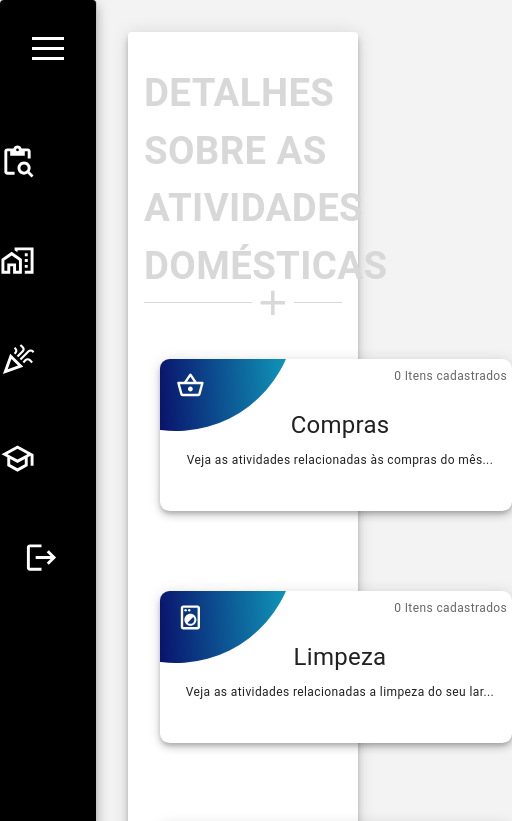
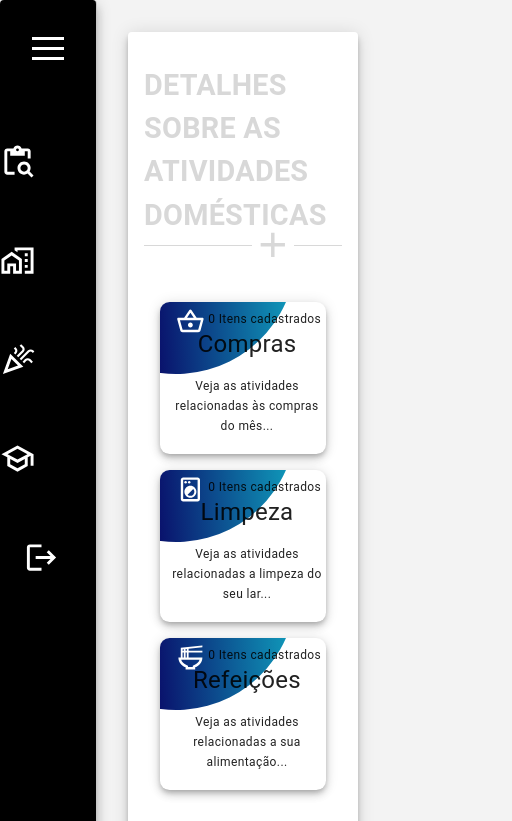
Before and after one commit to LucasPeil/Dashboard, a React (Vite) app in the folder client/: page /casa in a window 390 px wide. Shown: the top 821 px of the page, 512 px wide, since content can reach past the window. Built offline with nearby package versions, Linux system fonts and the light colour scheme; no server answers; sample sign-in values are in the browser's storage.

Commit message:
responsiviness

```diff
--- a/client/src/components/CasaPanels/CasaDashboard.jsx
+++ b/client/src/components/CasaPanels/CasaDashboard.jsx
@@ -56,7 +56,7 @@ const CasaDashboard = ({ open, setOpen }) => {
   const [filter, setFilter] = useState('');
 
   const theme = useTheme();
-  const downLg = useMediaQuery(theme.breakpoints.down('lg'));
+  const downMd = useMediaQuery(theme.breakpoints.down('md'));
 
   // Estado dos Cards
   const [categoryCardSelected, setCategoryCardSelected] = useState([
@@ -204,12 +204,12 @@ const CasaDashboard = ({ open, setOpen }) => {
           <Paper
             elevation={6}
             sx={{
-              px: 2,
               boxSizing: 'border-box',
               width: 'calc(100% - 4rem)',
               margin: '2rem auto',
               minHeight: '90vh',
               position: 'relative',
+              px: 2,
             }}
           >
             <DashboardsHeaders
@@ -219,15 +219,18 @@ const CasaDashboard = ({ open, setOpen }) => {
             />
 
             <Stack
-              direction={downLg ? 'column' : 'row'}
-              spacing={10}
+              direction={downMd ? 'column' : 'row'}
+              spacing={downMd ? 2 : 5}
               sx={{
+                justifyContent: 'start',
+                alignItems: `${downMd ? 'center' : 'start'}`,
                 mt: 7,
                 mb: 2,
-                mx: 2,
                 position: 'relative',
                 zIndex: 10,
-                width: '70%',
+                width: '100%',
+                px: 2,
+                boxSizing: 'border-box',
               }}
             >
               <CategoryCards
--- a/client/src/components/CategoryCards.jsx
+++ b/client/src/components/CategoryCards.jsx
@@ -1,4 +1,4 @@
-import { Paper, Typography, Box } from '@mui/material';
+import { Paper, Typography, Box, useMediaQuery } from '@mui/material';
 import React, { useMemo } from 'react';
 import { useTheme } from '@emotion/react';
 
@@ -29,13 +29,13 @@ const CategoryCards = React.memo(
               },
             '.title': { color: 'white' },
             '.description': { color: 'white' },
-            '.category-description': { color: 'white' },
+            '.category-qty': { color: 'white' },
           }
         : {};
 
       const baseStyle = {
         display: 'flex',
-        width: '22rem',
+        width: { xs: '100%', sm: '18rem', md: '22rem' },
         minHeight: '9.5rem',
         borderRadius: '0.6rem',
         position: 'relative',
@@ -52,12 +52,12 @@ const CategoryCards = React.memo(
             },
           '.title': { color: 'white' },
           '.description': { color: 'white' },
-          '.category-description': { color: 'white' },
+          '.category-qty': { color: 'white' },
         },
       };
 
       return { ...baseStyle, ...activeStyle };
-    }, [isSelected]); // Recalcula apenas se o status de seleção mudar
+    }, [isSelected]);
     const handleClick = () => {
       onSelect(idx, title);
     };
@@ -66,7 +66,7 @@ const CategoryCards = React.memo(
       <Paper
         style={{ '--banner-color': bgcolor }}
         elevation={5}
-        onClick={handleClick} // Executa a função passada pelo pai
+        onClick={handleClick}
         sx={styles}
       >
         <Box className={classLabel}></Box>
@@ -76,7 +76,7 @@ const CategoryCards = React.memo(
             sx={{
               position: 'absolute',
               zIndex: 1,
-              top: '0.7rem',
+              top: '0.3rem',
               color: 'white',
             }}
           >
@@ -89,6 +89,7 @@ const CategoryCards = React.memo(
             display: 'flex',
             flexDirection: 'column',
             justifyContent: 'center',
+
             pl: 1,
             mt: 1,
           }}
@@ -100,7 +101,7 @@ const CategoryCards = React.memo(
               fontSize: '1.5rem',
               width: '100%',
               textAlign: 'center',
-              mb: 1,
+              mb: { xs: 2, lg: 3 },
               zIndex: 1,
             }}
           >
@@ -110,7 +111,6 @@ const CategoryCards = React.memo(
             className="description"
             variant="caption"
             sx={{
-              fontSize: 'rem',
               width: '100%',
               textAlign: 'center',
               zIndex: 1,
@@ -119,9 +119,8 @@ const CategoryCards = React.memo(
             {description}
           </Typography>
           <Typography
-            className="category-description"
+            className="category-qty"
             variant="caption"
-            color={'text.secondary'}
             sx={{
               position: 'absolute',
               top: '0.5rem',
--- a/client/src/components/DashboardsHeaders.jsx
+++ b/client/src/components/DashboardsHeaders.jsx
@@ -40,7 +40,11 @@ const DashboardsHeaders = memo(function DashboardsHeaders({
       >
         <Typography
           component="h2"
-          sx={{ fontWeight: 600, color: '#D8D8D8', fontSize: '2.4rem' }}
+          sx={{
+            fontWeight: 600,
+            color: '#D8D8D8',
+            fontSize: { xs: '1.8rem', sm: '2.1rem', md: '2.4rem' },
+          }}
         >
           {title}
         </Typography>
@@ -76,8 +80,8 @@ const DashboardsHeaders = memo(function DashboardsHeaders({
             onClick={cleanFilters}
             sx={{
               position: 'absolute',
-              bottom: '-6rem',
-              right: 0,
+              bottom: '-3rem',
+              left: 0,
               '&:hover': {
                 backgroundColor: 'transparent',
               },
--- a/client/src/components/EducacaoPanels/EducacaoDashboard.jsx
+++ b/client/src/components/EducacaoPanels/EducacaoDashboard.jsx
@@ -196,8 +196,6 @@ const EducacaoDashboard = ({ open }) => {
           data={selectedRow}
         />
 
-        {/* MODAL SINGLE ATIVIDADE */}
-        {openSingleAtividade && (
         <SingleAtividade
           rowData={selectedRow}
           openSingleAtividade={openSingleAtividade}
@@ -205,7 +203,6 @@ const EducacaoDashboard = ({ open }) => {
           iconColor={'#1D791D'}
           isAtividadeEducacao={true}
         />
-        )}
 
         <Box
           sx={{
@@ -233,14 +230,17 @@ const EducacaoDashboard = ({ open }) => {
 
             <Stack
               direction={downMd ? 'column' : 'row'}
-              spacing={10}
+              spacing={downMd ? 2 : 5}
               sx={{
+                justifyContent: 'start',
+                alignItems: `${downMd ? 'center' : 'start'}`,
                 mt: 7,
                 mb: 2,
-                mx: 2,
                 position: 'relative',
                 zIndex: 10,
-                width: '50%',
+                width: '100%',
+                px: 2,
+                boxSizing: 'border-box',
               }}
             >
               <CategoryCards
--- a/client/src/components/LazerPanels/LazerDashboard.jsx
+++ b/client/src/components/LazerPanels/LazerDashboard.jsx
@@ -65,6 +65,7 @@ const LazerDashboard = ({ open }) => {
 
   const theme = useTheme();
   const downMd = useMediaQuery(theme.breakpoints.down('md'));
+  const downLg = useMediaQuery(theme.breakpoints.down('lg'));
 
   const {
     atividadesLazer,
@@ -209,15 +210,13 @@ const LazerDashboard = ({ open }) => {
           data={selectedRow}
         />
 
-        {/* MODAL SINGLE ATIVIDADE */}
-        {openSingleAtividade && (
         <SingleAtividade
           rowData={selectedRow}
           openSingleAtividade={openSingleAtividade}
           handleCloseSingleAtividade={handleCloseSingleAtividade}
           iconColor={'#D67F20'}
         />
-        )}
+
         <Box
           sx={{
             transition: 'all 0.5s ease',
@@ -243,14 +242,18 @@ const LazerDashboard = ({ open }) => {
             />
 
             <Stack
-              direction={downMd ? 'column' : 'row'}
-              spacing={10}
+              direction={downLg ? 'column' : 'row'}
+              spacing={downLg ? 2 : 3}
               sx={{
+                justifyContent: `${downLg ? 'center' : 'start'}`,
+                alignItems: `${downLg ? 'center' : 'start'}`,
                 mt: 7,
                 mb: 2,
-                mx: 2,
                 position: 'relative',
                 zIndex: 10,
+                width: '100%',
+                px: 2,
+                boxSizing: 'border-box',
               }}
             >
               <CategoryCards
--- a/client/src/index.css
+++ b/client/src/index.css
@@ -134,54 +134,17 @@ position: relative;
 .title{
     transition: color 0.3s ease-in-out 0.1s;
 }
-.modal-atividade-content{
 
-}
-
-
-
-
-
-/* .category-banner::before, .category-banner-casa::before, .category-banner-educacao::before{
-    content: "";
-    background-color: var(--banner-color);
-    display: flex;
-    flex-direction: column;
-    justify-content: center;
-    align-items: center;
-    position: absolute;
-    top: 0.4rem;
-    left: -0.65rem;
-    width: 10rem;
-    height: 2rem;
-    z-index: 1;
-    border-top-right-radius: 2rem;
-    border-bottom-right-radius: 2rem;
-
-
-}
-
-.category-banner::after, .category-banner-casa::after, .category-banner-educacao::after{
-    content: "";
-    width: 1.8rem;
-    height: 1.8rem;
-    position: absolute;
-    top: 1.5rem;
-    left: -0.25rem;
-    transform: rotate(45deg);
-     z-index: -1;
-    background-color: rgb(230, 170, 106);
-}
-.category-banner-casa::after{
-    background-color: #000000;
-
-}
-.category-banner-educacao::after{
-    background-color: #345734;
-}
- */
-/* .table{
-    border:"1px solid red";
-    height:30vh;
-    overflow: auto;
+/* @media (min-width: 880px) and (max-width: 1150px) {
+    .category-banner-lazer, .category-banner-casa, .category-banner-educacao{
+        width: 35rem;
+    }
+    .category-qty, .title{
+       color: white;
+    }
 } */
+/* @media (min-width: 880px) and (max-width: 1150px) {
+    .category-banner-lazer, .category-banner-casa, .category-banner-educacao{
+        width: 25rem;
+    }
+} */
--- a/client/src/main.jsx
+++ b/client/src/main.jsx
@@ -17,7 +17,7 @@ const theme = createTheme({
     values: {
       xs: 0,
       sm: 568,
-      md: 800,
+      md: 880,
       lg: 1024,
       xl: 1336,
       xxl: 1536,
```
Lines whose indentation alone changed are shown as unchanged.
